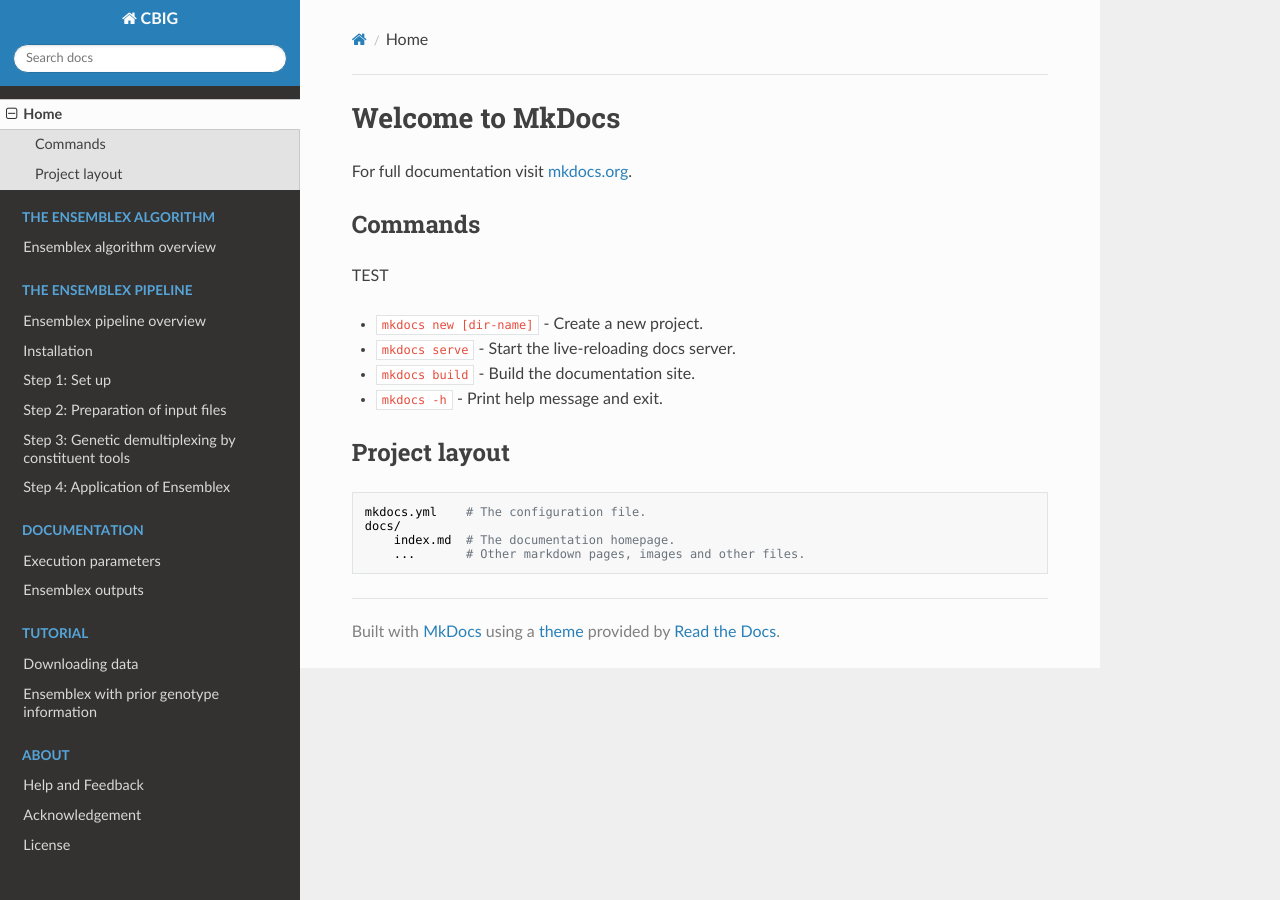
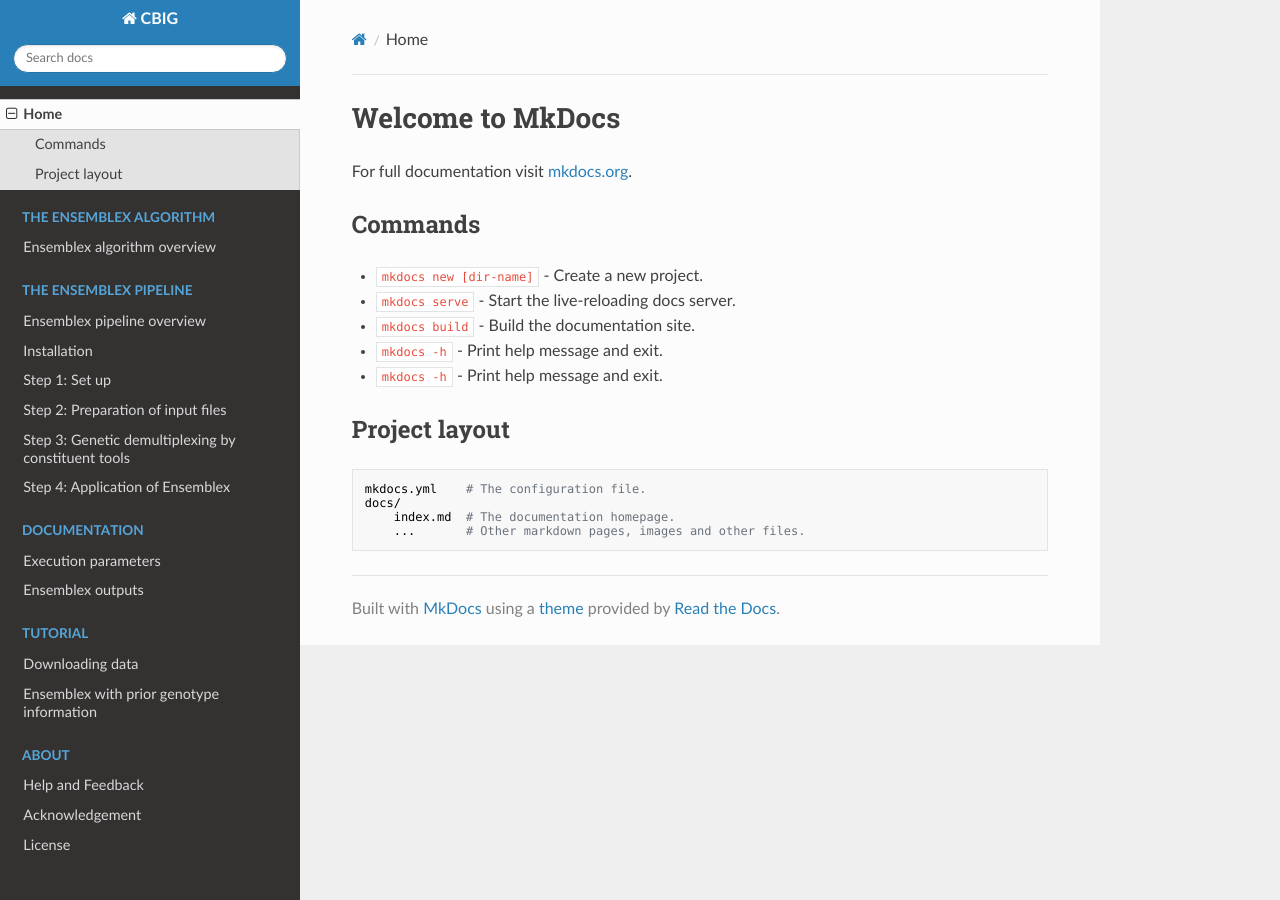
Before and after one commit to mfiorini9/CBIG_scRNAseq, an MkDocs documentation site: the page built from docs/index.md, in a window 1280 px wide. Built offline with MkDocs 1.6.1, drawn with Linux system fonts in a browser that asks for light colours; nearby versions of some CDN libraries.

Commit message:
doc update

```diff
--- a/docs/index.md
+++ b/docs/index.md
@@ -4,12 +4,10 @@
 
 ## Commands
 
-TEST
-
-
 * `mkdocs new [dir-name]` - Create a new project.
 * `mkdocs serve` - Start the live-reloading docs server.
 * `mkdocs build` - Build the documentation site.
+* `mkdocs -h` - Print help message and exit.
 * `mkdocs -h` - Print help message and exit.
 
 ## Project layout
```
Also changed, not shown: site/index.html, site/search/search_index.json, 1 other file.
